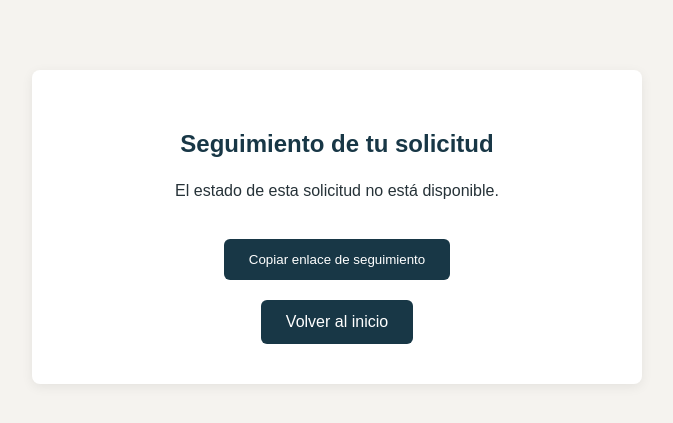
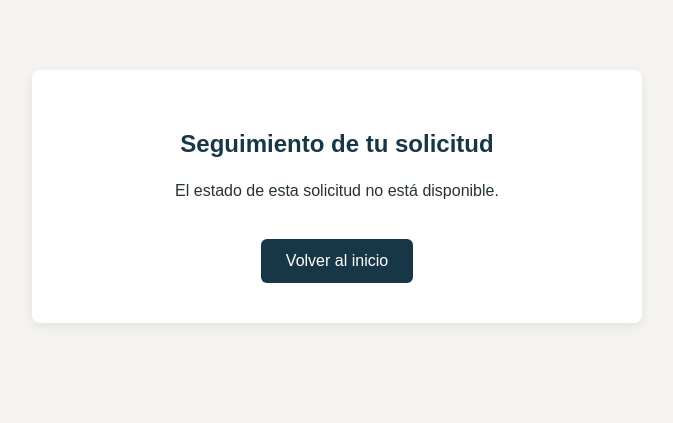
Before and after one commit to fresciaabril/Consultorio-legal-PWD, a Laravel app: template consultorio-legal/resources/views/solicitudes/seguimiento.blade.php in a window 1280 px wide. Shown: the part 87-510 px from the top of the page, without its empty margins (303-976 px from the left). Run offline with Laravel 12, Linux system fonts and the light colour scheme; the template is opened without the code that fills it, so the values that code supplies are empty.

Commit message:
Simplificar pantalla de seguimiento y registro de clientes

```diff
--- a/consultorio-legal/resources/views/solicitudes/seguimiento.blade.php
+++ b/consultorio-legal/resources/views/solicitudes/seguimiento.blade.php
@@ -120,113 +120,31 @@
                     ¡Solicitud aceptada!
                 </div>
 
-                @if (session('exito'))
-                    <p style="color: #137333;">
-                        {{ session('exito') }}
-                    </p>
-                @endif
-
-                @if ($errors->any())
-                    <p style="color: #c5221f;">
-                        {{ $errors->first() }}
-                    </p>
-                @endif
-
                 @if (
                     session('solicitud_verificada') ===
                     $solicitud->token_seguimiento
                     && $solicitud->email_verificado !== null
                 )
 
-                    <!-- CORREO VERIFICADO Y SESIÓN ACTIVA -->
-
-                    <p style="color: #137333;">
-                        ¡Tu correo electrónico fue verificado correctamente!
+                    <p>
+                        El abogado aceptó tu solicitud.
+                        Ya podés crear tu cuenta para acceder a tu perfil,
+                        consultar tus casos y reservar turnos.
                     </p>
 
-                    <p>
-                        Ya podés continuar con la creación
-                        de tu perfil de cliente.
-                    </p>
-
-                    <a href="{{ route('registro.mostrar') }}" class="boton">
-                        Crear mi perfil
-                    </a>
+                    <div>
+                        <a href="{{ route('registro.mostrar') }}" class="boton">
+                            Crear mi cuenta
+                        </a>
+                    </div>
 
                 @else
 
-                    <!-- CORREO SIN VERIFICAR O SESIÓN PERDIDA -->
-
-                    @if ($solicitud->email_verificado === null)
-
-                        <p>
-                            El abogado aceptó tu solicitud.
-                            Para continuar con el registro,
-                            primero necesitamos verificar
-                            tu correo electrónico.
-                        </p>
-
-                    @else
-
-                        <p>
-                            Tu correo ya fue verificado anteriormente,
-                            pero necesitamos confirmar nuevamente
-                            que sos su propietario antes de crear tu perfil.
-                        </p>
-
-                    @endif
-
-                    <!-- Solicitar un código -->
-                    <form
-                        action="{{ route('solicitudes.enviarCodigo', ['token' => $solicitud->token_seguimiento]) }}"
-                        method="POST"
-                    >
-                        @csrf
-
-                        <button
-                            type="submit"
-                            class="boton"
-                            style="border: none; cursor: pointer;"
-                        >
-                            Enviar código de verificación
-                        </button>
-                    </form>
-
-                    <!-- Ingresar el código -->
-                    <form
-                        action="{{ route('solicitudes.verificarCodigo', ['token' => $solicitud->token_seguimiento]) }}"
-                        method="POST"
-                        style="margin-top: 25px;"
-                    >
-                        @csrf
-
-                        <label for="codigo">
-                            Ingresá el código de 6 dígitos:
-                        </label>
-
-                        <div style="margin-top: 12px;">
-                            <input
-                                type="text"
-                                id="codigo"
-                                name="codigo"
-                                maxlength="6"
-                                pattern="[0-9]{6}"
-                                inputmode="numeric"
-                                autocomplete="one-time-code"
-                                required
-                                style="padding: 12px; border: 1px solid #ccc;
-                                border-radius: 6px; font-size: 16px;"
-                            >
-                        </div>
-
-                        <button
-                            type="submit"
-                            class="boton"
-                            style="border: none; cursor: pointer;"
-                        >
-                            Verificar código
-                        </button>
-                    </form>
+                    <p>
+                        El abogado aceptó tu solicitud.
+                        Para crear tu cuenta, ingresá desde el enlace
+                        que enviamos a tu correo electrónico.
+                    </p>
 
                 @endif
 
@@ -248,27 +166,6 @@
 
             @endif
 
-            <div>
-                <button
-                    type="button"
-                    class="boton"
-                    onclick="copiarEnlace()"
-                    style="border: none; cursor: pointer;"
-                >
-                    Copiar enlace de seguimiento
-                </button>
-            </div>
-
-            <script>
-                async function copiarEnlace() {
-                    try {
-                        await navigator.clipboard.writeText(window.location.href);
-                        alert('¡Enlace copiado! Guardalo para consultar tu solicitud.');
-                    } catch (error) {
-                        alert('No se pudo copiar el enlace automáticamente.');
-                    }
-                }
-            </script>
 
             <div>
                 <a href="/" class="boton">
```
